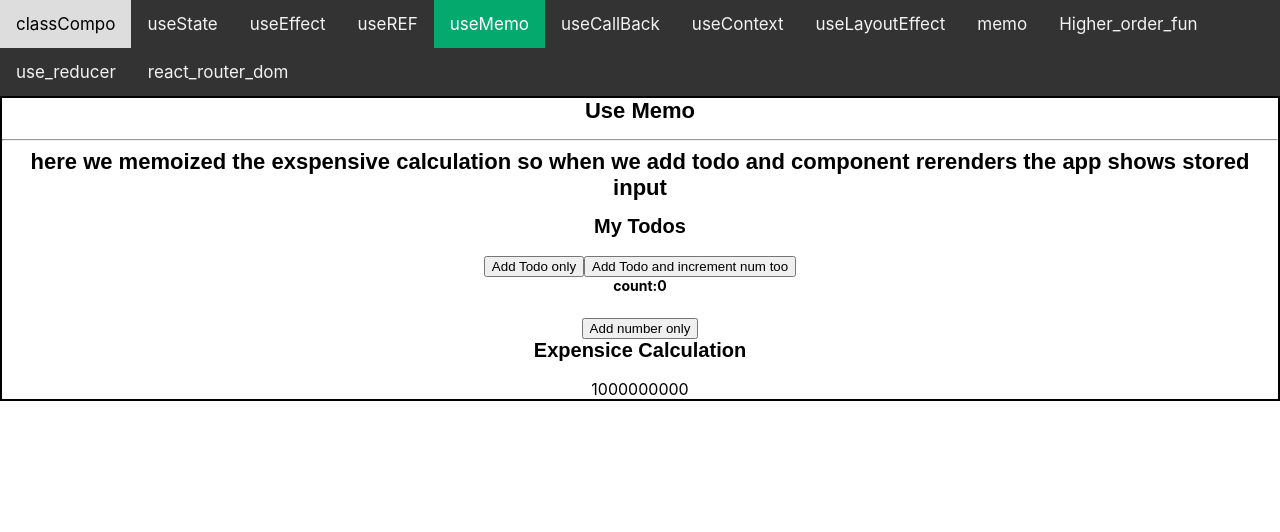
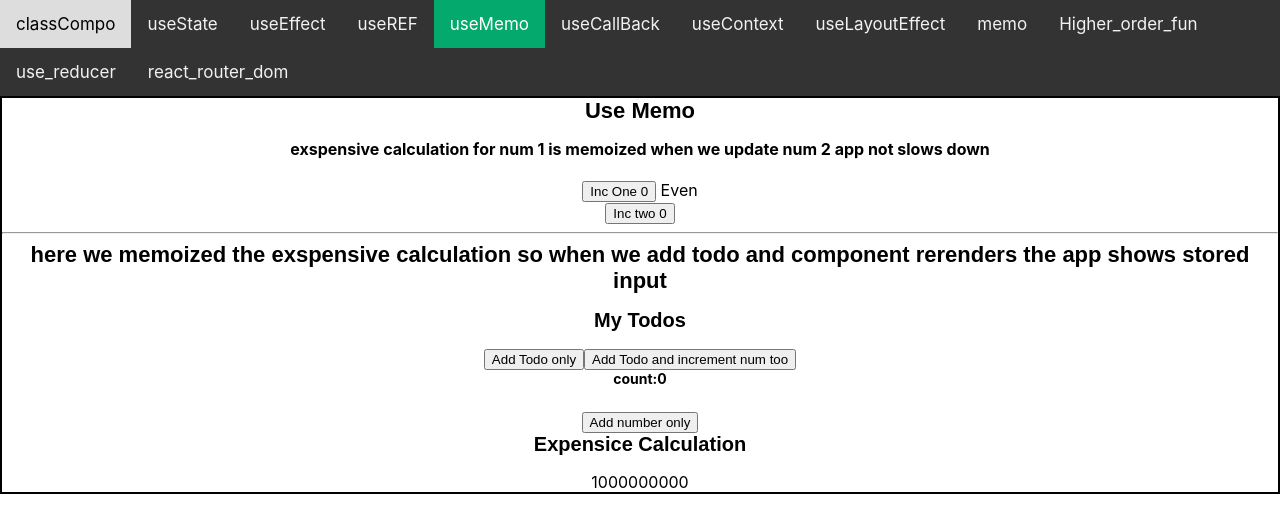
Before and after one commit to milind005/milind_react_demo, a React (Create React App) app: page / in a window 1280 px wide. Both pictures are taken after a click on the link "useMemo". Shown: the top 532 px of the page. Built offline with nearby package versions, Linux system fonts and the light colour scheme.

Commit message:
updated useMemo and useCallBack

```diff
--- a/src/App.js
+++ b/src/App.js
@@ -18,8 +18,10 @@ import Ur3 from './useRef/Ur3';
 import Ur4Scroll from './useRef/Ur4Scroll';
 import UmPrime from './UseMemo/umPrime';
 import Um2 from './UseMemo/Um2';
+import Um3 from './UseMemo/Um3';
 import Ucb1 from './useCallBack/ucb1';
 import UCB3 from './useCallBack/UCB3';
+import UCB4 from './useCallBack/UCB4';
 import UCon from './useContext/uCon';
 import UCon2 from './useContext/uCon2';
 import UCon3 from './useContext/uCon3';
@@ -101,6 +103,7 @@ function App() {
       {nav.useMemo && <div style={{ border: "2px solid black" }}>
         <h1>Use Memo</h1>
         {/* <UmPrime /> */}
+        <Um3 />
         <hr />
         <Um2 />
       </div>}
@@ -111,6 +114,8 @@ function App() {
         <Ucb1 />
         <hr />
         <UCB3 />
+        <hr />
+        <UCB4 />
       </div>}
 
 
--- a/src/UseMemo/Um2.js
+++ b/src/UseMemo/Um2.js
@@ -30,7 +30,7 @@ const Um2 = () => {
             <br />
             <div>
                 <h5>count:{count}</h5>
-                <button>Add number only</button>
+                <button onClick={increment}>Add number only</button>
                 <h2>Expensice Calculation</h2>
                 {calculation}
             </div>
--- /dev/null
+++ b/src/UseMemo/Um3.js
@@ -0,0 +1,25 @@
+import React, { useMemo, useState } from 'react'
+
+const Um3 = () => {
+    const [num1, setNum1] = useState(0)
+    const [num2, setNum2] = useState(0)
+
+
+    const incOne = () => setNum1(num1 + 1)
+    const incTwo = () => setNum2(num2 + 1)
+    const isEven = useMemo(() => {
+        let i = 0;
+        while (i < 500000000) i++;
+        return num1 % 2 === 0
+    }, [num1])
+    return (
+        <div>
+            <h4>exspensive calculation for num 1 is memoized when we update num 2 app not slows down </h4>
+            <button onClick={incOne}>Inc One {num1}</button> {!isEven ? "Odd" : "Even"}
+            <br />
+            <button onClick={incTwo}>Inc two {num2}</button>
+        </div>
+    )
+}
+
+export default Um3
--- a/src/useCallBack/UCB3.js
+++ b/src/useCallBack/UCB3.js
@@ -2,7 +2,7 @@ import React, { memo, useCallback, useState } from 'react'
 
 
 const Todos = ({ todos, addTodos }) => {
-    console.log("ucb child render")
+    console.log("Todo child render")
     return (
         <div>
             <h2>My Todos</h2>
@@ -29,14 +29,14 @@ const UCB3 = () => {
     const addTodos = useCallback(() => {
         setTodos(t => [...t, "new Todo"])
     }, [todos])
-
+    console.log("todo PArent renders")
     return (
         <div>
             <MemoedTodo
                 todos={todos}
                 addTodos={addTodos}
             />
-            <hr />
+
             <div>
                 <p>Count:{count}</p>
                 <button onClick={increment}>+</button>
--- /dev/null
+++ b/src/useCallBack/UCB4.js
@@ -0,0 +1,30 @@
+import React, { useCallback, useState } from 'react'
+import Button from './UCb4Compos/Button'
+import Count from './UCb4Compos/Count'
+import Title from './UCb4Compos/Title'
+
+
+const UCB4 = () => {
+    const [age, setAge] = useState(25)
+    const [salary, setSalary] = useState(25000)
+
+    const incrementAge = useCallback(() => setAge(age + 1), [age])
+    const incrementSalary = useCallback(() => setSalary(salary + 1000), [salary])
+
+    return (
+        <div>
+            <Title /><p>(title Compo)</p>
+            <Count text="Age" count={age} /><p>(Count Compo 1)</p>
+            <Button handleClick={incrementAge}>Increment my age</Button>(Button Compo1)
+            <br />
+            <br />
+            <br />
+            <Count text="salary" count={salary} /><p>(Count Compo 2)</p>
+            <Button handleClick={incrementSalary}>Increment my Salary</Button>(Button Compo2)
+
+            <p>Here due to useCAllback we memoized the function which is getting passed as prop only certain components rerenders which are updated see in console log </p>
+        </div>
+    )
+}
+
+export default UCB4
--- /dev/null
+++ b/src/useCallBack/UCb4Compos/Button.js
@@ -0,0 +1,12 @@
+import React from 'react'
+
+const Button = (props) => {
+    console.log(`Button clicked ${props.children}`);
+    return (
+        <div>
+            <button onClick={props.handleClick}> {props.children} </button>
+        </div>
+    );
+}
+
+export default React.memo(Button)
--- /dev/null
+++ b/src/useCallBack/UCb4Compos/Count.js
@@ -0,0 +1,14 @@
+
+
+import React from 'react'
+
+const Count = (props) => {
+    console.log("Count rendering");
+    return (
+        <div>
+            {props.text} is {props.count}
+        </div>
+    );
+}
+
+export default React.memo(Count)
--- /dev/null
+++ b/src/useCallBack/UCb4Compos/Title.js
@@ -0,0 +1,12 @@
+import React from 'react'
+
+const Title = () => {
+    console.log("Title Rendering");
+    return (
+        <div>
+            <h2> Simple Salary app see the console for result</h2>
+        </div>
+    );
+}
+
+export default React.memo(Title)
--- a/src/useCallBack/ucb1.js
+++ b/src/useCallBack/ucb1.js
@@ -9,6 +9,8 @@ const Ucb1 = () => {
         setCount((currentValue) => currentValue + 1234)
         num++
     }, []);
+
+    console.log("parent Renders")
     return (
         <div>
             <h5>here useCallBAck stores the function Defination if it is stable and dont change betwin rerenders and passes it to child compo</h5>
--- a/src/useCallBack/ucb1c.js
+++ b/src/useCallBack/ucb1c.js
@@ -1,7 +1,7 @@
 import React from 'react'
 
 const Ucb1c = ({ boost }) => {
-    console.log("child rendred")
+    console.log("child rendredrtgr")
     return (
         <div>
             <button onClick={boost}>handleMegaBoost</button>
```
